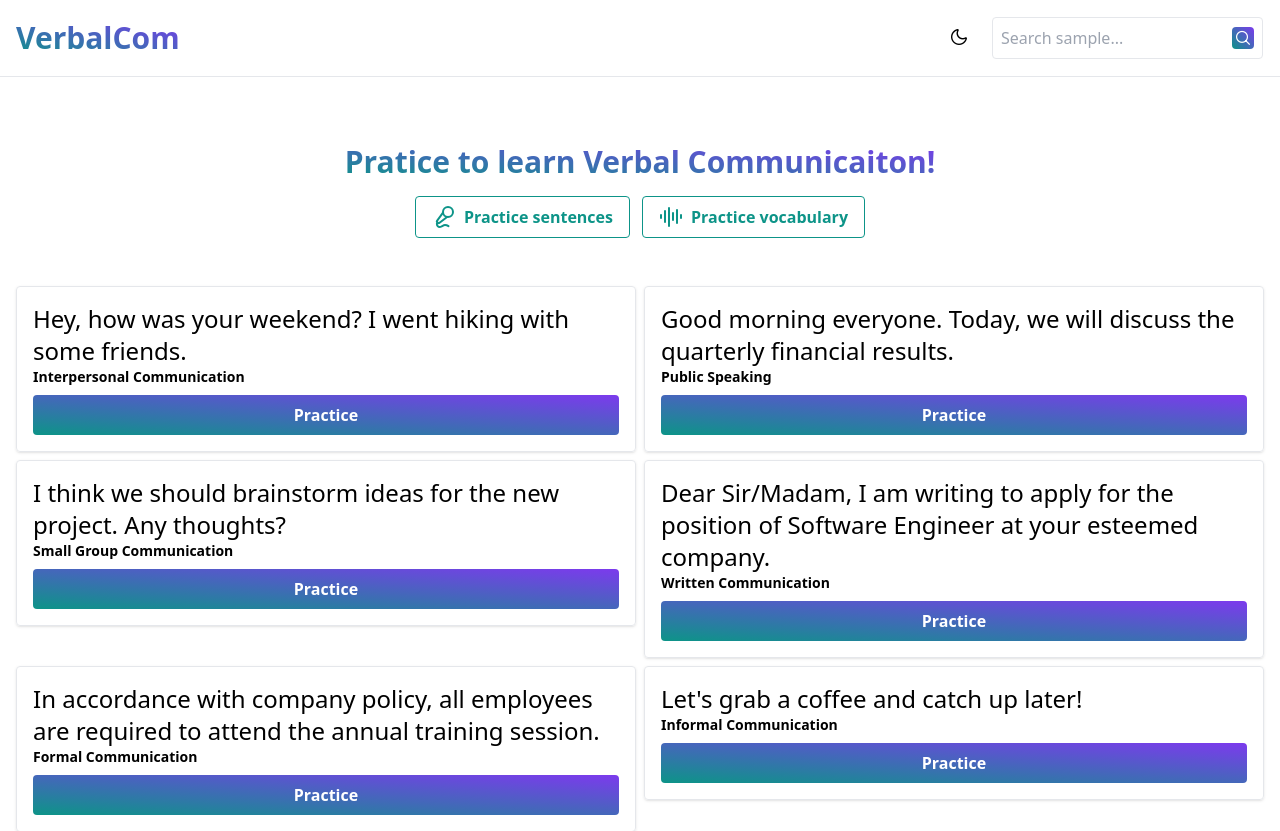
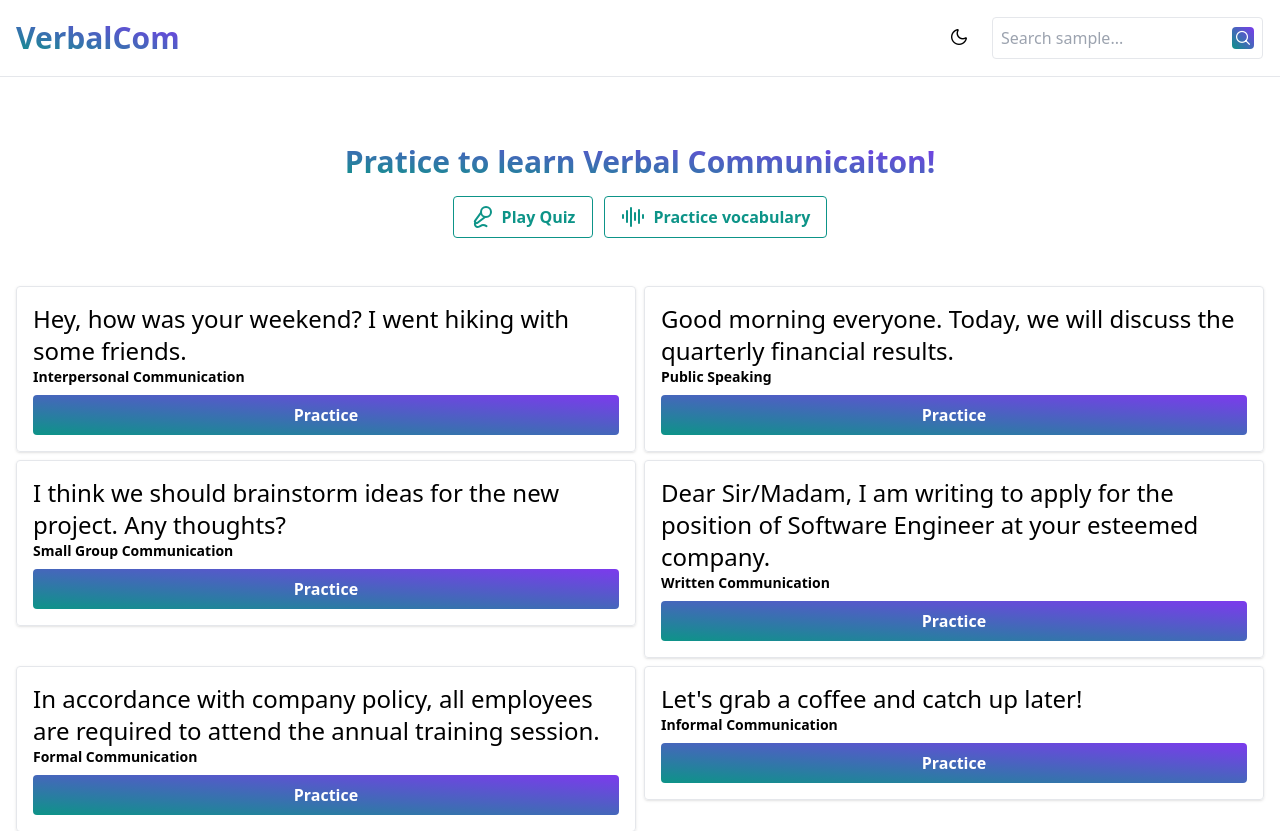
Before and after one commit to ashsajal1/verbalcom, a Vue app: page / in a window 1280 px wide. Shown: the top 831 px of the page. Built offline with nearby package versions, Linux system fonts and the light colour scheme.

Commit message:
feat: add link to quiz

```diff
--- a/src/components/HeroSection.vue
+++ b/src/components/HeroSection.vue
@@ -8,10 +8,12 @@ import { MicVocal } from 'lucide-vue-next';
     <div class="w-full grid place-items-center py-12">
         <h1 class="mb-4 text-3xl font-bold g-text">Pratice to learn Verbal Communicaiton!</h1>
         <div class="flex items-center gap-3">
-            <Button class="flex items-center gap-2" variant="outline">
-                <MicVocal />
-                Practice sentences
-            </Button>
+            <router-link to='/quiz'>
+                <Button class="flex items-center gap-2" variant="outline">
+                    <MicVocal />
+                    Play Quiz
+                </Button>
+            </router-link>
 
             <router-link to='/vocabulary'>
                 <Button class="flex items-center gap-2" variant="outline">
```
